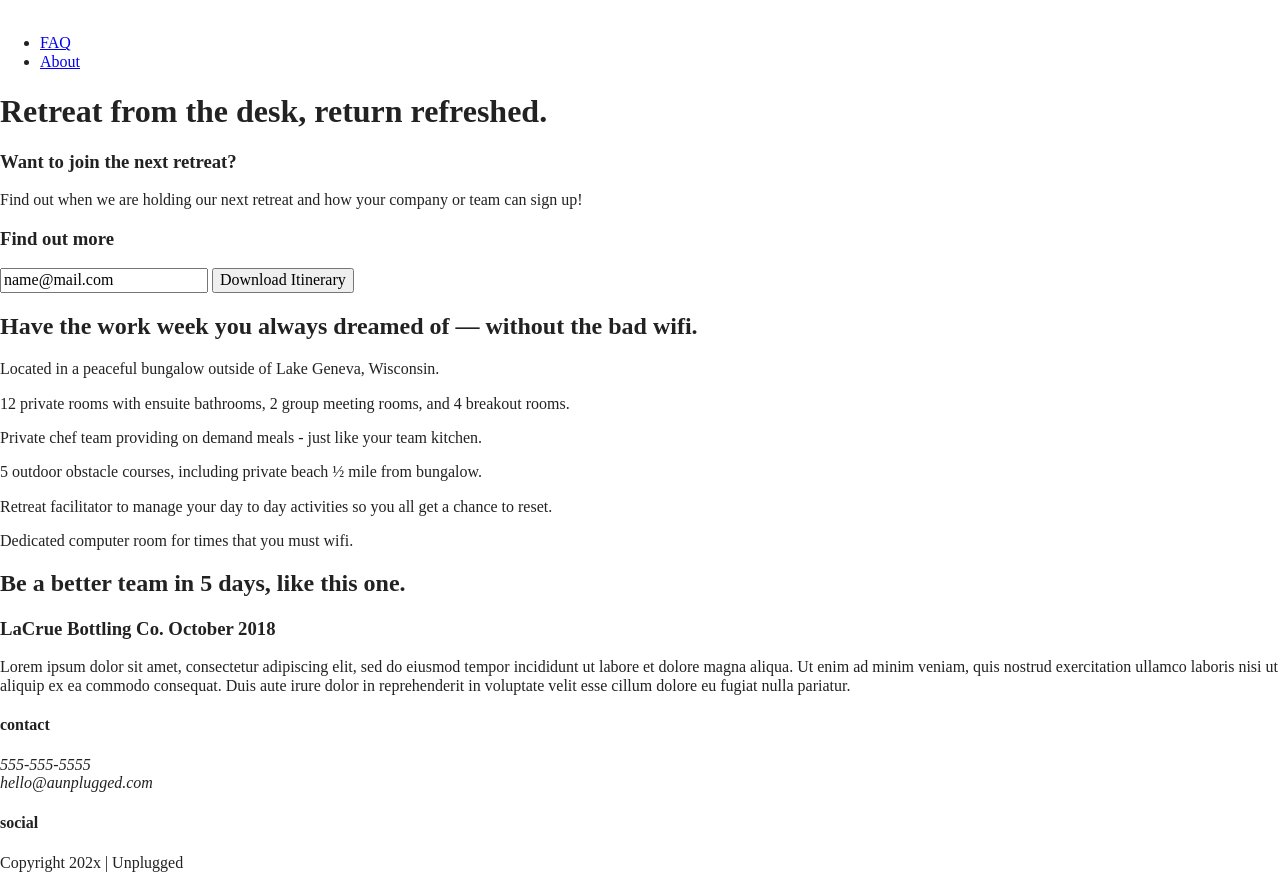
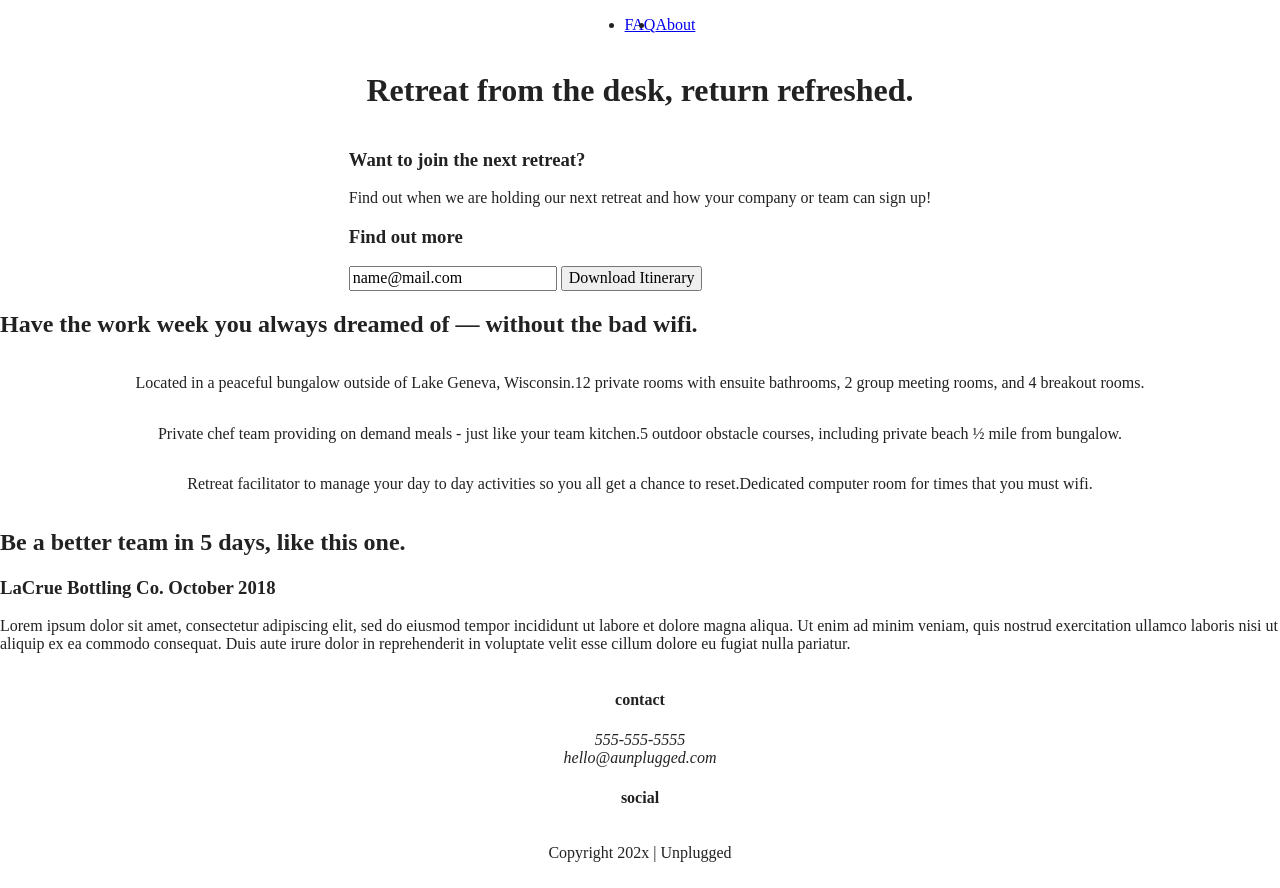
Before and after one commit to javier-ortiz123/unplugged-6-2-2024-step-1-of-10-your-responsive--website-project, a website built with Parcel: page index.html in a window 1280 px wide. Built offline with nearby package versions, Linux system fonts and the light colour scheme.

Commit message:
initial commit

```diff
--- a/css/main.css
+++ b/css/main.css
@@ -83,9 +83,128 @@ textarea {
   resize: vertical;
 }
 
+
+
+
+
+
+
+
+
+
+
 /* ==========================================================================
    Author's custom styles
    ========================================================================== */
+
+
+
+
+   /* -------------------- Base Header - Footer Styles -------------------- */
+   header {
+    display: flex;
+    justify-content: center;
+   }
+
+
+   header .content-wrapper {
+    display: flex;
+    justify-content: center;
+    align-items: center;
+    flex-flow: row wrap;
+  }
+
+header nav ul {
+    display: flex;
+    justify-content: space-around;
+  }
+
+footer {
+  display: flex;
+  flex-direction: column;
+  align-items: center;
+  text-align: center;
+}
+
+footer .socal-icons {
+display: flex;
+justify-content: space-around;
+align-items: center;
+}
+
+footer .socal-icons p {
+display: flex;
+justify-content: center;
+align-items: center;
+}
+
+
+
+
+
+
+.hero-area {
+  display: flex;
+  justify-content: center;
+}
+
+/* Aside */
+
+aside {
+  display: flex;
+  justify-content: center;
+}
+
+/* features */
+
+.features {
+  display: flex;
+  justify-content: center;
+}
+
+.features .features-items {
+  display: flex;
+  justify-content: center;
+  align-items: flex-start;
+  flex-flow: row wrap;
+}
+
+
+
+
+
+
+
+
+
+
+
+
+
+
+
+
+
+
+
+
+
+
+
+/* FQA PAGE=========================================================
+================================ */
+
+.faq {
+  display:flex;
+  justify-content: center;
+}
+
+.faq .content-wrapper {
+  display: flex;
+  justify-content: center;
+  align-items: flex-start;
+  flex-flow: row wrap;
+}
 
 /* ==========================================================================
    Helper classes
```
